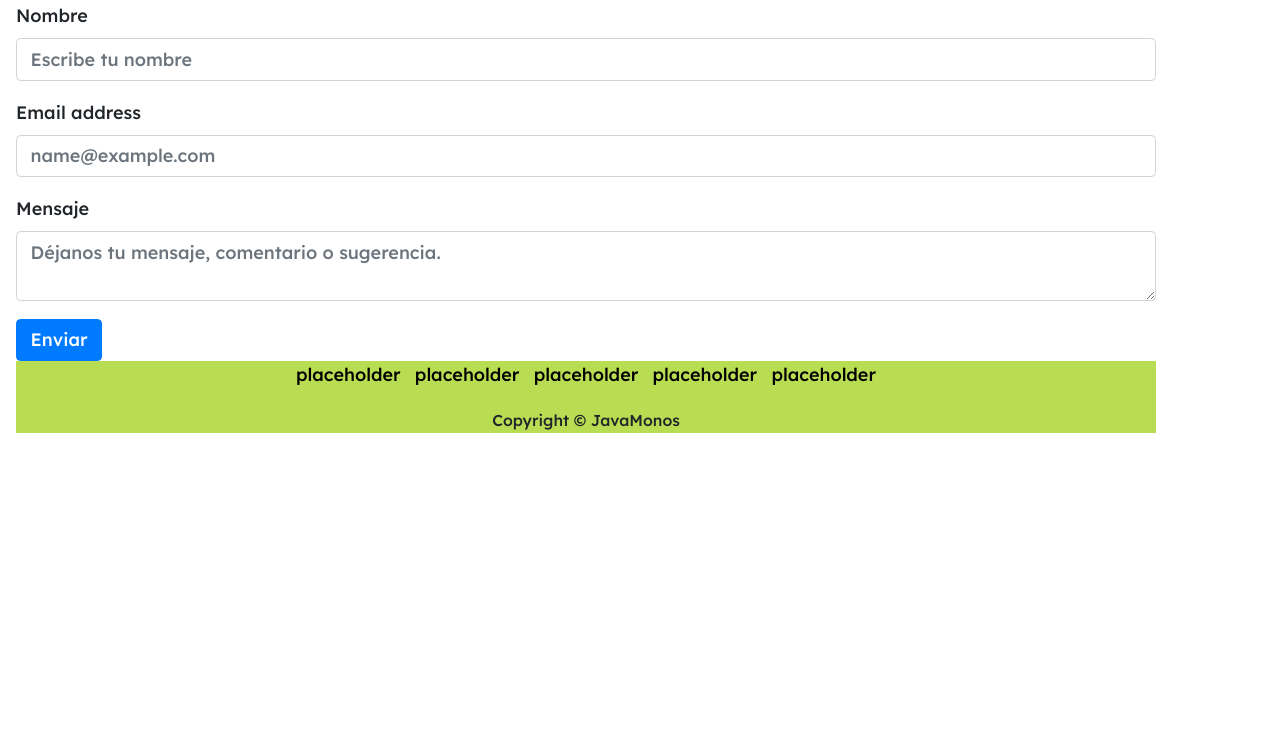
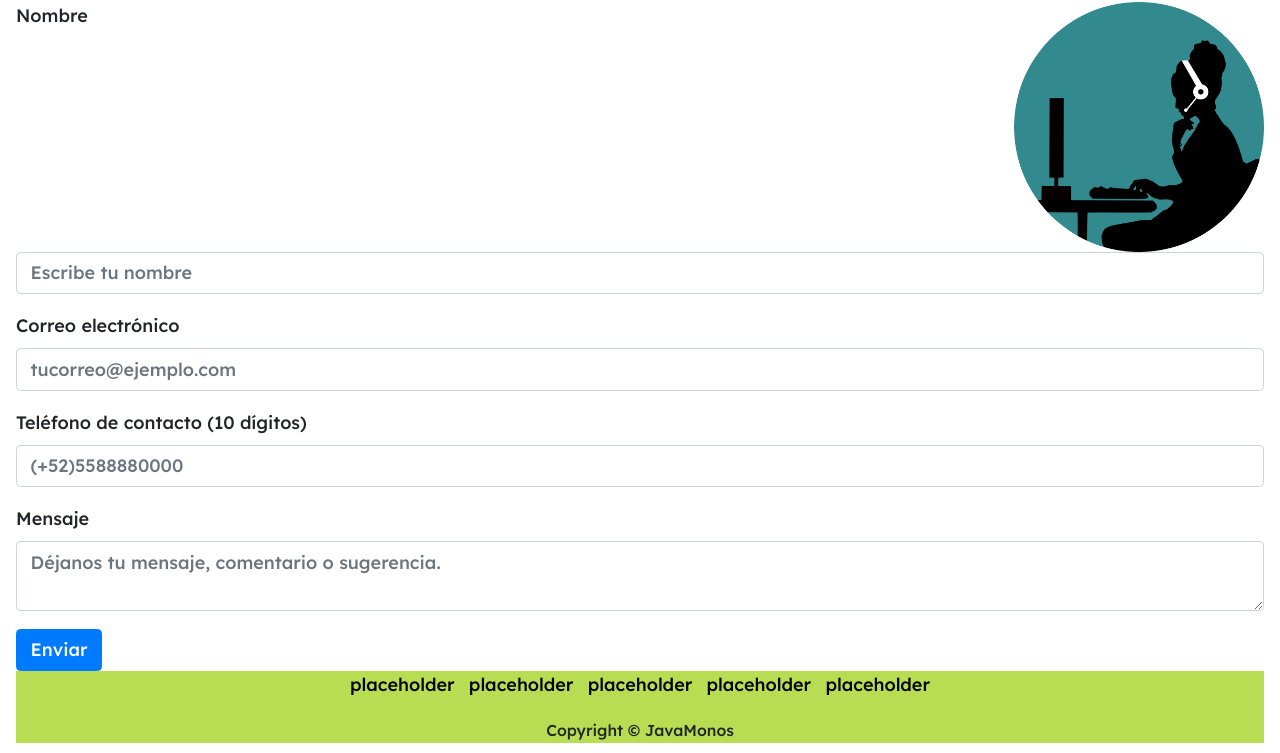
Before and after one commit to Steven-Newton/ProyectoIntegrador_FrontEnd, a plain HTML site: page pages/paginacontacto.html in a window 1280 px wide. Shown: the part 134-887 px from the top of the page. Before the commit the page ends 800 px from the top, so only its background shows below. Drawn offline with nearby package versions, Linux system fonts and the light colour scheme.

Commit message:
Chore | I've added the contact image, traduction and telephone label.

```diff
--- a/pages/paginacontacto.html
+++ b/pages/paginacontacto.html
@@ -21,7 +21,7 @@
             <div class="collapse navbar-collapse justify-content-end" id="navbarSupportedContent">
               <ol class="navbar-nav ml-auto ">
                 <li class="nav-item active">
-                  <a class="nav-link"" href="#">About us <span class="sr-only">(current)</span></a>
+                  <a class="nav-link" href="#">About us <span class="sr-only">(current)</span></a>
                 </li>
                 <li class="nav-itemjustify-content-end">
                   <a class="nav-link" href="#">Contact us</a>
@@ -38,22 +38,26 @@
       </header>
       <div>
         <h1>Contacto</h1>
+
+        <img src="/src/call-3613071.png" width="20%" class="rounded float-right" alt="imagen">
+
+        <div class="mb-3">
         <form>
             <div class="form-group">
-                <label for="exampleFormControlInput1" >Nombre</label>
-                              <input type="email" class="form-control" id="exampleFormControlInput1" placeholder="Escribe tu nombre">
+                <label for="exampleFormControlInput1" width="20%" >Nombre</label>
+                              <input type="name" class="form-control" id="exampleFormControlInput1" placeholder="Escribe tu nombre">
 
               </div>
 
-            <div class="form-group">
-              <label for="exampleFormControlInput1">Email address</label>
-              <input type="email" class="form-control" id="exampleFormControlInput1" placeholder="name@example.com">
+            <div class="form-group ">
+              <label for="exampleFormControlInput1">Correo electrónico</label>
+              <input type="email" class="form-control" id="exampleFormControlInput1" placeholder="tucorreo@ejemplo.com">
             </div>
 
-            <!-- <div class="form-group">
-              <label for="exampleFormControlSelect2"  >Mensaje</label>
-              <input type="-area" class="form-control col-md-6" placeholder="">
-            </div> -->
+            <div class="form-group ">
+              <label for="exampleFormControlInput1">Teléfono de contacto (10 dígitos)</label>
+              <input type="number" class="form-control" id="exampleFormControlInput1" placeholder="(+52)5588880000" required>
+            </div>
 
             <div class="mb-3">
                 <label for="validationTextarea">Mensaje</label>
@@ -64,6 +68,7 @@
               </div>
 
           </form>
+        </div>
           <button type="button" class="btn btn-primary">Enviar</button>
       </div>
 
```
Also changed, not shown: src/call-3613071.png (added).
